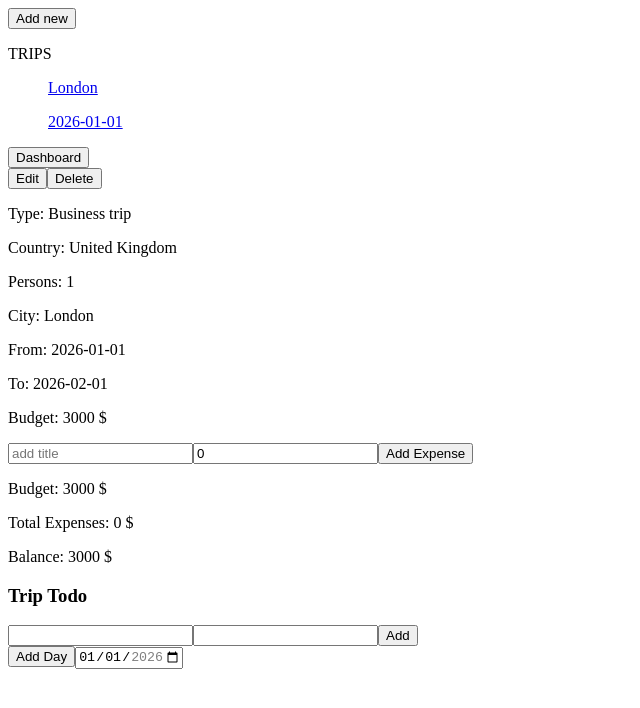
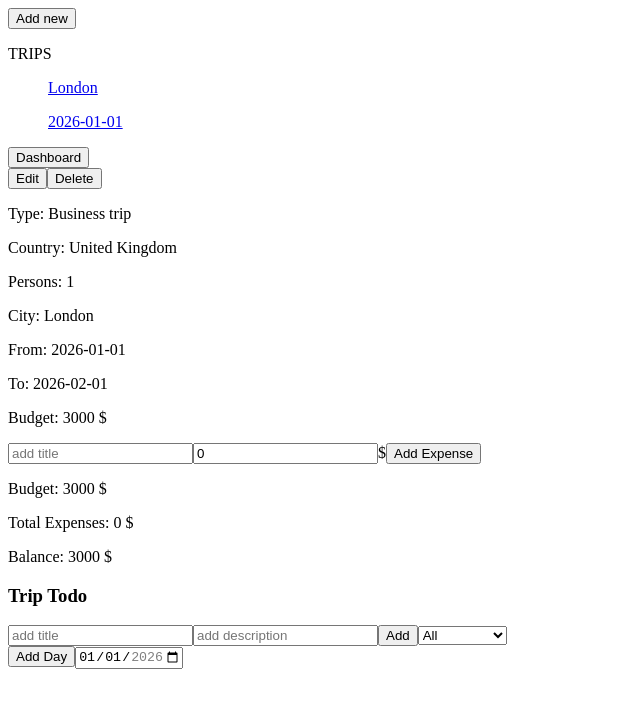
Before and after one commit to egrgut/travel-planner, a React (Vite) app: page /trips/1 in a window 1280 px wide. Shown: the top 708 px of the page, without its empty margins (0-640 px from the left). Built offline with nearby package versions, Linux system fonts and the light colour scheme.

Commit message:
Add filtering to `TripTodoCard` and improve input placeholders. Minor adjustment to `BudgetCard` input UI.

```diff
--- a/src/components/BudgetCard.tsx
+++ b/src/components/BudgetCard.tsx
@@ -37,7 +37,7 @@ function BudgetCard({trip}: BudgetCardProps) {
                     </li>)}
             </ul>
             <input type="text" placeholder="add title" value={title} onChange={(e)=>setTitle(e.target.value)}/>
-            <input type="text" placeholder="add cost" value={cost} onChange={(e)=>setCost(Number(e.target.value))}/>
+            <input type="text" placeholder="add cost" value={cost} onChange={(e)=>setCost(Number(e.target.value))}/>$
             <button onClick={handleAddExpense}>Add Expense</button>
 
             <p>Budget: {trip.budget} $</p>
--- a/src/components/TripTodo.tsx
+++ b/src/components/TripTodo.tsx
@@ -7,11 +7,13 @@ type TripTodoProps = {
     trip: Trip;
 
 }
+type TodoFilter = 'All' | TodoStatus;
 
 function TripTodoCard({trip}: TripTodoProps) {
     const dispatch = useAppDispatch();
     const [title, setTitle] = useState("");
     const [description, setDescription] = useState("");
+    const [filter, setFilter] = useState<TodoFilter>('All');
 
     const handleAddTodo = () => {
         const newTodo: TodoList = {
@@ -31,16 +33,33 @@ function TripTodoCard({trip}: TripTodoProps) {
     const handleStatusChange = (todoId: string, newStatus: TodoStatus) => {
         dispatch(updateTodoStatus({tripId: trip.id, todoId, status: newStatus}))
     }
+    const filtredTodos = trip.todo.filter((todo) => {
+        if (filter === 'All') {
+            return true;
+        }
+        return todo.status === filter;
+    })
     return (
         <div>
-            <input value={title} onChange={(e) => setTitle(e.target.value)}/>
-            <input value={description} onChange={(e) => setDescription(e.target.value)}/>
+            <input placeholder="add title" value={title} onChange={(e) => setTitle(e.target.value)}/>
+            <input placeholder="add description" value={description} onChange={(e) => setDescription(e.target.value)}/>
             <button onClick={handleAddTodo}>Add</button>
+            <select value={filter}
+                    onChange={(e) => setFilter(e.target.value as TodoFilter)}>
+                <option value="All">All</option>
+                <option value="Waiting">Waiting</option>
+                <option value="In progress">In progress</option>
+                <option value="Complete">Complete</option>
+                <option value="Next time">Next time</option>
+                <option value="Canceled">Canceled</option>
+            </select>
+
             {
-                trip.todo.map((todo) => (
+                filtredTodos.map((todo) => (
                         <div key={todo.id}>
                             <div>{todo.title}</div>
                             <div>{todo.description}</div>
+
                             <select
                                 value={todo.status}
                                 onChange={(e) => handleStatusChange(todo.id, e.target.value as TodoStatus)}>
@@ -53,7 +72,8 @@ function TripTodoCard({trip}: TripTodoProps) {
 
                             <button onClick={() => handleDeleteTodo(todo.id)}>Delete</button>
                         </div>
-                ))
+                    )
+                )
             }
         </div>
     )
```
Lines whose indentation alone changed are shown as unchanged.
